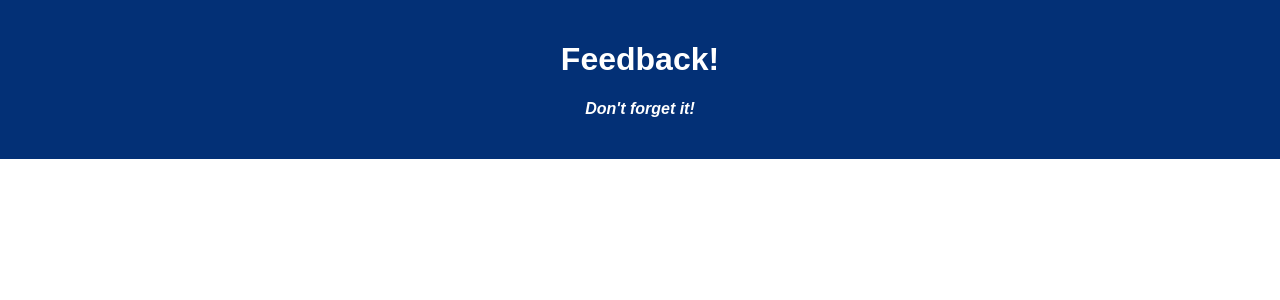
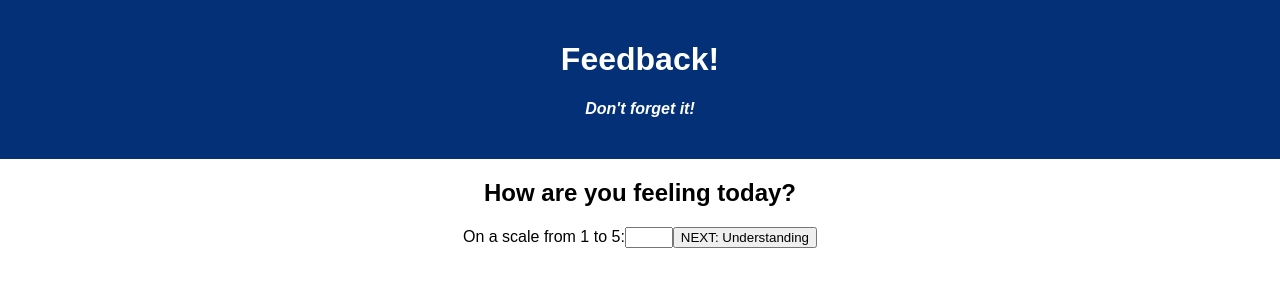
Before and after one commit to aaron-r-rogers/weekend-redux-feedback-loop, a React (Create React App) app: page / in a window 1280 px wide. Shown: the top 300 px of the page. Built offline with nearby package versions, Linux system fonts and the light colour scheme.

Commit message:
header, feelings, and understanding complete; need links

```diff
--- a/package.json
+++ b/package.json
@@ -9,8 +9,11 @@
     "pg": "^8.2.1",
     "react": "^17.0.1",
     "react-dom": "^17.0.1",
+    "react-redux": "^7.2.6",
     "react-router-dom": "^5.3.0",
-    "react-scripts": "^5.0.0"
+    "react-scripts": "^5.0.0",
+    "redux": "^4.1.2",
+    "redux-logger": "^3.0.6"
   },
   "devDependencies": {
     "nodemon": "^1.18.5"
--- a/src/components/App/App.jsx
+++ b/src/components/App/App.jsx
@@ -1,15 +1,26 @@
 import React from 'react';
 import axios from 'axios';
 import './App.css';
+import { HashRouter as Router, Route, Link } from 'react-router-dom';
+import Feelings from '../Feelings/Feelings';
+import Understanding from '../Understanding/Understanding';
+import Support from '../Support/Support';
 
 function App() {
 
   return (
     <div className='App'>
-      <header className='App-header'>
-        <h1 className='App-title'>Feedback!</h1>
-        <h4>Don't forget it!</h4>
-      </header>
+      <Router>
+      <Route path="/" exact>
+        <Feelings />
+      </Route>
+      <Route path="/understanding" exact>
+        <Understanding />
+      </Route>
+      <Route path="/understanding" exact>
+        <Support />
+      </Route>
+      </Router>
     </div>
   );
 }
--- /dev/null
+++ b/src/components/Feelings/Feelings.jsx
@@ -0,0 +1,51 @@
+import Header from '../Header/Header';
+import { useState } from 'react';
+import { useDispatch } from 'react-redux';
+import { HashRouter as Router, Route, Link } from 'react-router-dom';
+
+
+function Feelings () {
+
+    const dispatch = useDispatch();
+
+    const [feelingsInput, setFeelingsInput] = useState('');
+
+    const onClickNext = (evt) => {
+        evt.preventDefault();
+        // send state to store
+        console.log('feelings input is:', feelingsInput)
+        dispatch({
+            type: 'FEELINGS',
+            payload: feelingsInput
+        })
+
+        // clear inputs
+        setFeelingsInput('');
+    }
+
+    return (
+    <>
+    <Header />
+    <h2>How are you feeling today?</h2>
+        <form>
+        <label htmlFor="number">On a scale from 1 to 5:</label>
+        <input
+            type="number"
+            name="number"
+            min="1"
+            max="5"
+            onChange={event => setFeelingsInput(event.target.value)}
+            value={feelingsInput}
+        />
+        <Link to="/understanding">
+            <button
+                onClick={onClickNext}>
+                NEXT: Understanding
+            </button>
+        </Link>
+        </form>
+    </>
+    )
+}
+
+export default Feelings;
--- /dev/null
+++ b/src/components/Header/Header.jsx
@@ -0,0 +1,10 @@
+function Header () {
+    return (
+    <header className='App-header'>
+        <h1 className='App-title'>Feedback!</h1>
+        <h4>Don't forget it!</h4>
+    </header>
+    )
+}
+
+export default Header;
--- /dev/null
+++ b/src/components/Understanding/Understanding.jsx
@@ -0,0 +1,48 @@
+import Header from '../Header/Header';
+import { useState } from 'react';
+import { useDispatch } from 'react-redux';
+import { HashRouter as Router, Route, Link } from 'react-router-dom';
+
+
+function Understanding () {
+
+    const dispatch = useDispatch();
+
+    const [understandingInput, setUnderstandingInput] = useState('');
+
+    const onClickNext = (evt) => {
+        evt.preventDefault();
+        // send state to store
+        console.log('understanding input is:', understandingInput)
+        dispatch({
+            type: 'UNDERSTANDING',
+            payload: understandingInput
+        })
+
+        // clear inputs
+        setUnderstandingInput('');
+    }
+
+    return (
+    <>
+    <Header />
+    <h2>How well are you understanding the content?</h2>
+        <label htmlFor="number">On a scale from 1 to 5:</label>
+        <input
+            type="number"
+            name="number"
+            min="1"
+            max="5"
+            onChange={event => setUnderstandingInput(event.target.value)}
+            value={understandingInput}
+        />
+        <Link to="/support">
+            <button onClick={onClickNext}>
+                NEXT: Support
+            </button>
+        </Link>
+    </>
+    )
+}
+
+export default Understanding;
--- a/src/index.js
+++ b/src/index.js
@@ -3,6 +3,42 @@ import ReactDOM from 'react-dom';
 import './index.css';
 import App from './components/App/App';
 import registerServiceWorker from './registerServiceWorker';
+import { createStore, combineReducers, applyMiddleware } from 'redux';
+import { Provider } from 'react-redux';
+import logger from 'redux-logger'
 
-ReactDOM.render(<App />, document.getElementById('root'));
+// Step 1: feelings reducer
+const feelingsReducer = (state = '', action) => {
+    switch (action.type) {
+        case 'FEELINGS':
+            console.log('action.payload is:', action.payload)
+            return Number(action.payload);
+    }
+    return state;
+}
+
+// Step 2: understanding reducer
+const understandingReducer = (state = '', action) => {
+    switch (action.type) {
+        case 'UNDERSTANDING':
+            console.log('action.payload is:', action.payload)
+            return Number(action.payload);
+    }
+    return state;
+}
+
+// Store
+const store = createStore(
+    combineReducers({
+        feelingsReducer,
+        understandingReducer,
+    }),
+    applyMiddleware(logger)
+);
+
+ReactDOM.render(
+    <Provider store={store}>
+        <App />
+    </Provider>,
+    document.getElementById('root'));
 registerServiceWorker();
```
Also changed, not shown: src/components/Support/Support.jsx (added), 2 other files (tests, documents, lock files or other folders).
